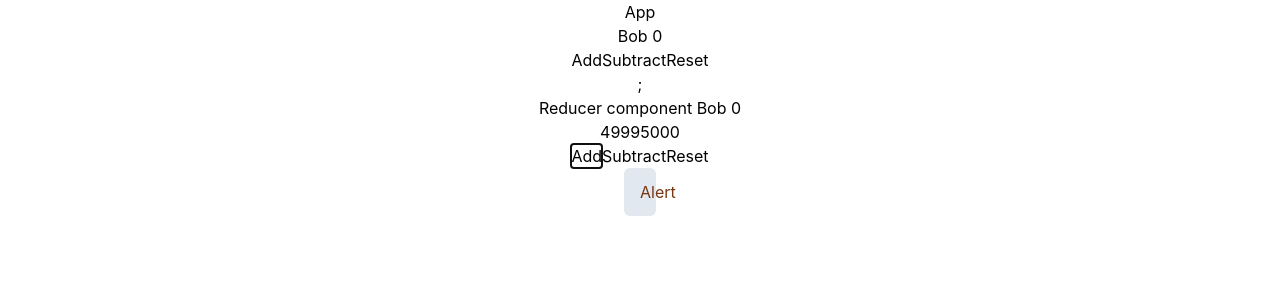
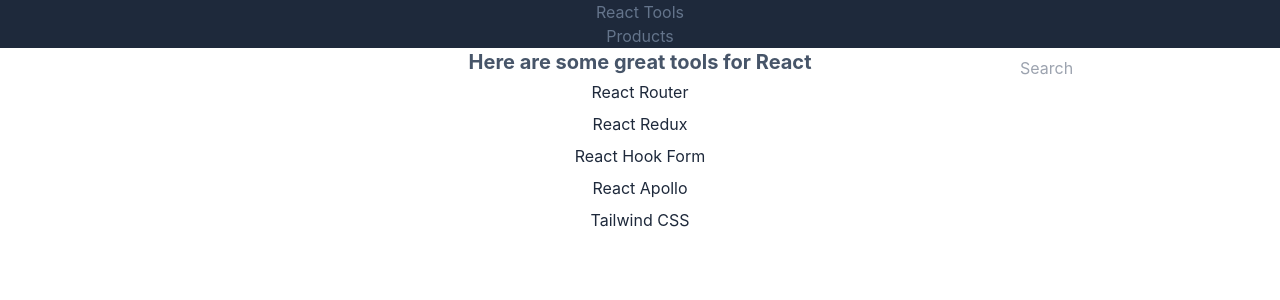
Before and after one commit to tamlt2704/2025, a React (Create React App) app in the folder LearnReactWithTypeScript/ch4-01/: page /products in a window 1280 px wide. Shown: the top 300 px of the page. Built offline with nearby package versions, Linux system fonts and the light colour scheme.

Commit message:
use search Params

```diff
--- a/LearnReactWithTypeScript/ch4-01/package.json
+++ b/LearnReactWithTypeScript/ch4-01/package.json
@@ -6,6 +6,7 @@
     "cra-template-typescript": "1.2.0",
     "react": "^19.0.0",
     "react-dom": "^19.0.0",
+    "react-router-dom": "^7.0.2",
     "react-scripts": "5.0.1"
   },
   "scripts": {
--- a/LearnReactWithTypeScript/ch4-01/src/App.tsx
+++ b/LearnReactWithTypeScript/ch4-01/src/App.tsx
@@ -4,15 +4,22 @@
 import PersonScore from './PersonScore';
 import ReducerPersonScore from './ReducerPersonScore';
 import Alert from './Alert';
+import ProductsPage from './ProductsPage';
+import Header from './Header';
+import { Outlet } from 'react-router-dom';
 
 function App() {
   return (
-    <div className="App">
-      App
-      <PersonScore />;
-      <ReducerPersonScore />
-      <Alert />
-    </div>
+    <>
+      <Header />
+      <Outlet />
+      {/* <div className="App">
+        <ProductsPage />
+        <PersonScore />;
+        <ReducerPersonScore />
+        <Alert />
+      </div> */}
+    </>
   );
 }
 
--- /dev/null
+++ b/LearnReactWithTypeScript/ch4-01/src/Header.tsx
@@ -0,0 +1,38 @@
+import React, { FormEvent } from 'react';
+import { Link, NavLink, useSearchParams } from 'react-router-dom';
+
+export default function Header() {
+  const [searchParam, setSearchParams] = useSearchParams();
+  function handleSubmit(e: FormEvent<HTMLFormElement>): void {
+    // throw new Error('Function not implemented.');
+    e.preventDefault();
+    const formData = new FormData(e.currentTarget);
+    const search = formData.get('search') as string;
+    setSearchParams({ search });
+  }
+
+  return (
+    <header className="text-center text-slate-500 bg-slate-800">
+      React Tools
+      <nav>
+        <NavLink
+          to="products"
+          className={({ isActive }) =>
+            `no-underline ${isActive} ? "border-white" : "border-transparent"`
+          }
+        >
+          Products
+        </NavLink>
+        <form className="relative text-right" onSubmit={handleSubmit}>
+          <input
+            type="search"
+            name="search"
+            placeholder="Search"
+            defaultValue={searchParam.get('search') ?? ''}
+            className="absolute right-0 top-0 rounded py-2 px-3 text-gray-700"
+          />
+        </form>
+      </nav>
+    </header>
+  );
+}
--- /dev/null
+++ b/LearnReactWithTypeScript/ch4-01/src/ProductsPage.tsx
@@ -0,0 +1,32 @@
+import React from 'react';
+import { products } from './data/products';
+import { Link, useSearchParams } from 'react-router-dom';
+
+export default function ProductsPage() {
+  const [searchParams] = useSearchParams();
+  function getFilteredProducts() {
+    const search = searchParams.get('search');
+    if (search === null || search === '') {
+      return products;
+    } else {
+      return products.filter(
+        (product) => product.name.toLowerCase().indexOf(search.toLowerCase()) > -1,
+      );
+    }
+  }
+
+  return (
+    <div className="text-center p5">
+      <h2 className="text-xl font-bold text-slate-600"> Here are some great tools for React </h2>
+      <ul className="list-none m-0 p-0">
+        {getFilteredProducts().map((product) => (
+          <li key={product.id} className="p-1 text-base text-slate-800">
+            <Link to={`${product.id}`} className="p-1 text-base text-slate-800 hover-underline">
+              {product.name}
+            </Link>
+          </li>
+        ))}
+      </ul>
+    </div>
+  );
+}
--- /dev/null
+++ b/LearnReactWithTypeScript/ch4-01/src/Routes.tsx
@@ -0,0 +1,26 @@
+import { createBrowserRouter, RouterProvider } from 'react-router-dom';
+import ProductsPage from './ProductsPage';
+import React from 'react';
+import Header from './Header';
+import App from './App';
+import ProductPage from './pages/ProductPage';
+import ErrorPage from './pages/ErrorPage';
+import HomePage from './pages/HomePage';
+
+const router = createBrowserRouter([
+  // { path: 'products', element: <ProductsPage /> },
+  {
+    path: '/',
+    element: <App />,
+    errorElement: <ErrorPage />,
+    children: [
+      { index: true, element: <HomePage /> },
+      { path: 'products', element: <ProductsPage /> },
+      { path: 'products/:id', element: <ProductPage /> },
+    ],
+  },
+]);
+
+export function Routes() {
+  return <RouterProvider router={router} />;
+}
--- /dev/null
+++ b/LearnReactWithTypeScript/ch4-01/src/data/products.ts
@@ -0,0 +1,39 @@
+export type Product = {
+  id: number;
+  name: string;
+  description: string;
+  price: number;
+};
+
+export const products: Product[] = [
+  {
+    description: 'A collection of navigational components that compose declaratively with your app',
+    id: 1,
+    name: 'React Router',
+    price: 8,
+  },
+  {
+    description: 'A library that helps manage state across your app',
+    id: 2,
+    name: 'React Redux',
+    price: 12,
+  },
+  {
+    description: 'A library that helps you implement robust forms',
+    id: 3,
+    name: 'React Hook Form',
+    price: 9,
+  },
+  {
+    description: 'A library that helps you interact with a REST API',
+    id: 4,
+    name: 'React Apollo',
+    price: 10,
+  },
+  {
+    description: 'A library that provides utility CSS classes',
+    id: 5,
+    name: 'Tailwind CSS',
+    price: 7,
+  },
+];
--- a/LearnReactWithTypeScript/ch4-01/src/index.tsx
+++ b/LearnReactWithTypeScript/ch4-01/src/index.tsx
@@ -3,11 +3,13 @@
 import './index.css';
 import App from './App';
 import reportWebVitals from './reportWebVitals';
+import { Routes } from './Routes';
 
 const root = ReactDOM.createRoot(document.getElementById('root') as HTMLElement);
 root.render(
   <React.StrictMode>
-    <App />
+    {/* <App /> */}
+    <Routes />
   </React.StrictMode>,
 );
 
--- /dev/null
+++ b/LearnReactWithTypeScript/ch4-01/src/pages/ErrorPage.tsx
@@ -0,0 +1,17 @@
+import React from 'react';
+import Header from '../Header';
+import { useRouteError } from 'react-router-dom';
+
+function isError(error: any): error is { statusText: string } {
+  return 'statusText' in error;
+}
+export default function ErrorPage() {
+  const error = useRouteError();
+  return (
+    <>
+      <Header />
+      <p> Error Page </p>
+      {isError(error) && <p className="text-base text-slate-700">{error.statusText} </p>}
+    </>
+  );
+}
--- /dev/null
+++ b/LearnReactWithTypeScript/ch4-01/src/pages/HomePage.tsx
@@ -0,0 +1,5 @@
+import React from 'react';
+
+export default function HomePage() {
+  return <div>HomePage</div>;
+}
--- /dev/null
+++ b/LearnReactWithTypeScript/ch4-01/src/pages/ProductPage.tsx
@@ -0,0 +1,15 @@
+import { useParams } from 'react-router-dom';
+import { products } from '../data/products';
+import React from 'react';
+
+type Param = {
+  id: string;
+};
+
+export default function ProductPage() {
+  const params = useParams<Param>();
+  const id = params.id === undefined ? undefined : parseInt(params.id);
+  const product = products.find((p) => p.id === id);
+
+  return <div> {product?.description}</div>;
+}
```
Also changed, not shown: 1 other file (tests, documents, lock files or other folders).
